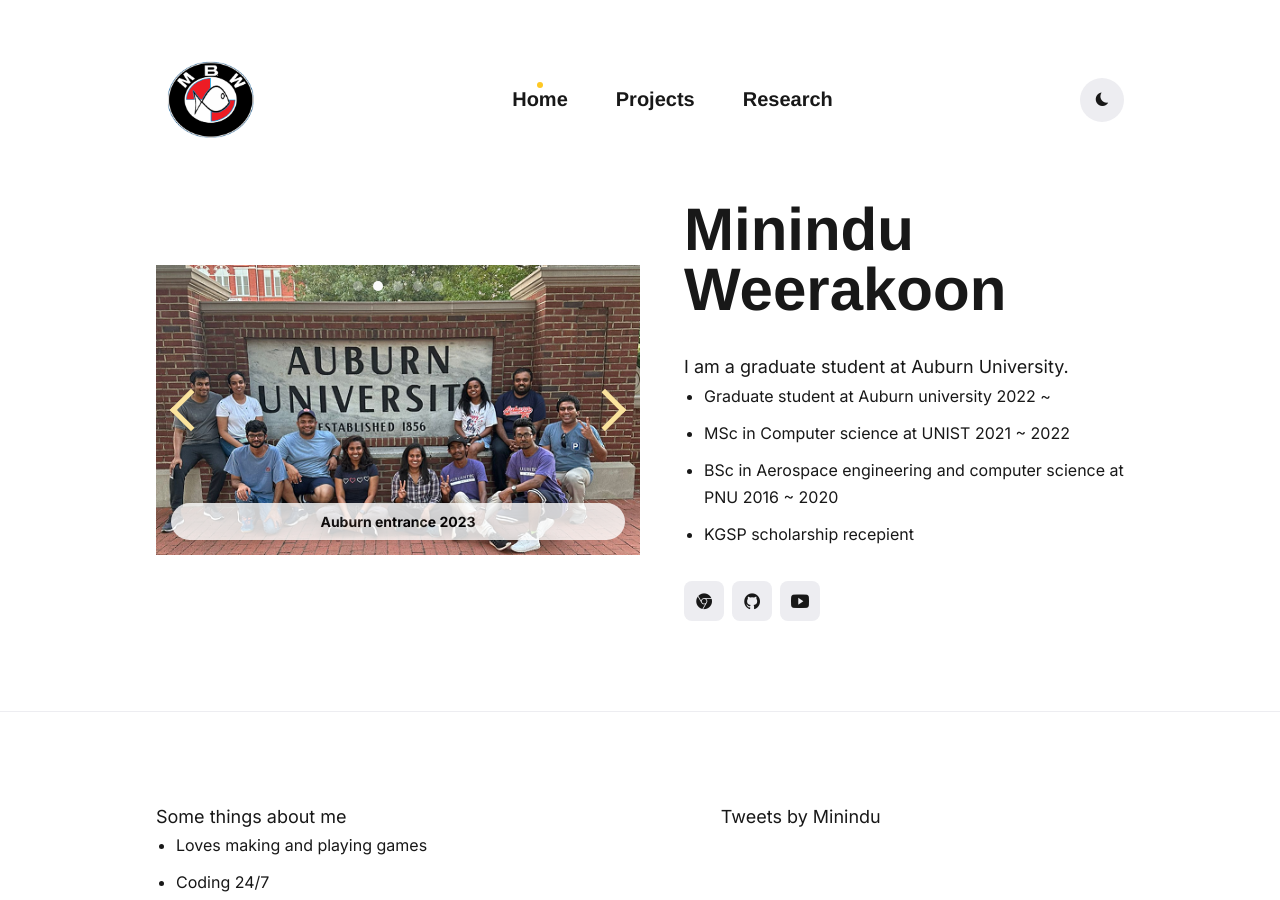
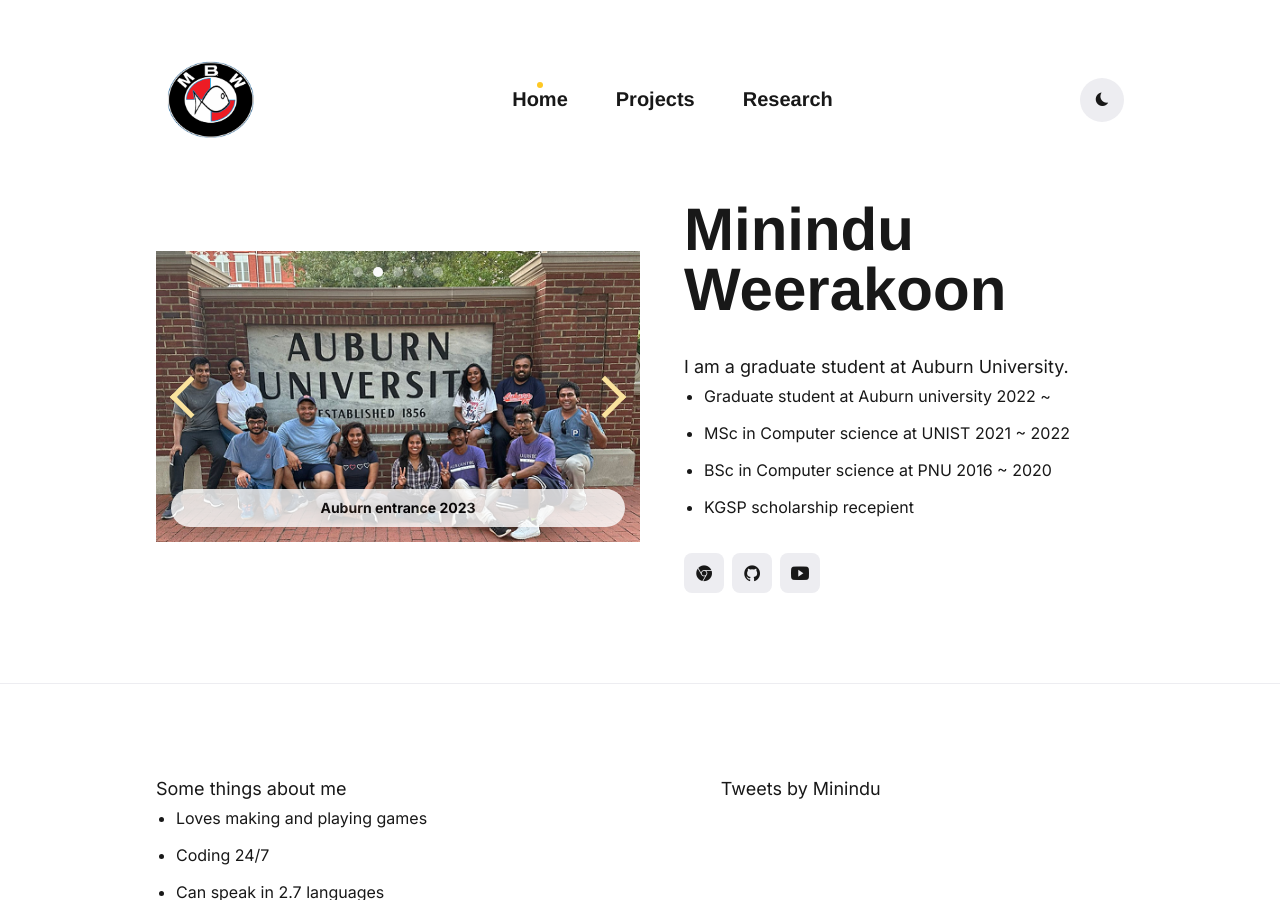
Before and after one commit to lorewar2/lorewar2.github.io, a Jekyll site: the page built from index.html, in a window 1280 px wide and 900 px high. Built offline with Jekyll 4.4.1, drawn with Linux system fonts in a browser that asks for light colours; nearby versions of some CDN libraries; some web fonts are replaced; the list of posts is cut into pages by our own code; comment, search, counter and statistics services are not loaded.

Commit message:
Update settings.yml

```diff
--- a/_data/settings.yml
+++ b/_data/settings.yml
@@ -51,7 +51,7 @@ hero:
   hero__description_points:
     - Graduate student at Auburn university 2022 ~
     - MSc in Computer science at UNIST 2021 ~ 2022
-    - BSc in Aerospace engineering and computer science at PNU 2016 ~ 2020
+    - BSc in Computer science at PNU 2016 ~ 2020
     - KGSP scholarship recepient
 
   hero__image: '/images/profile.jpg'
```
